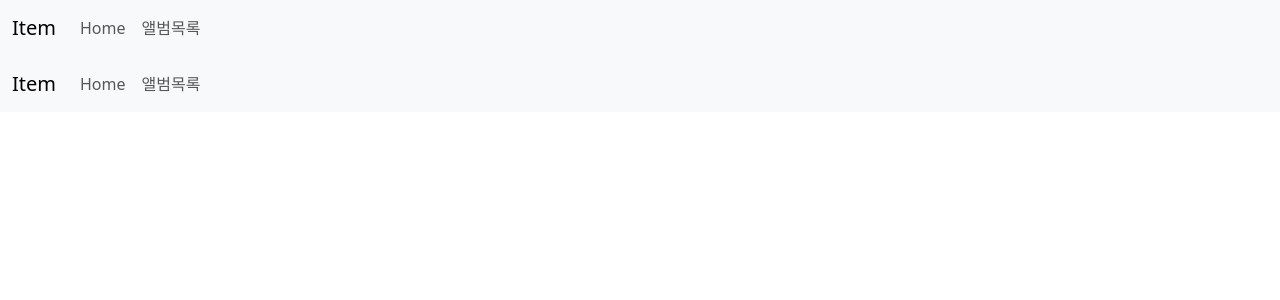
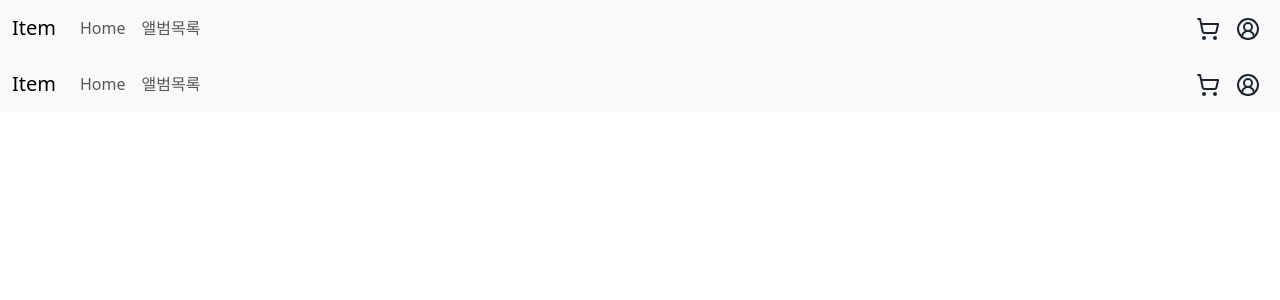
Before and after one commit to kkkkrk/hiphop-item, a Next.js app: page /Mynavbar in a window 1280 px wide. Shown: the top 300 px of the page. Built offline with nearby package versions, Linux system fonts and the light colour scheme.

Commit message:
navbar icon

```diff
--- a/app/Mynavbar/page.js
+++ b/app/Mynavbar/page.js
@@ -1,6 +1,7 @@
 'use client';
 
 import { Container, Nav, Navbar, NavDropdown } from 'react-bootstrap';
+import { ShoppingCart, CircleUserRound } from 'lucide-react';
 
 export default function MyNavbar() {
     return (
@@ -13,6 +14,8 @@ export default function MyNavbar() {
                         <Nav.Link href="/">Home</Nav.Link>
                         <Nav.Link href="list">앨범목록</Nav.Link>
                     </Nav>
+                    <Nav.Link href="/cart" className='mx-2'><ShoppingCart /></Nav.Link>
+                    <Nav.Link href="/cart" className='mx-2'><CircleUserRound /></Nav.Link>
                 </Navbar.Collapse>
             </Container>
         </Navbar>
--- a/package.json
+++ b/package.json
@@ -9,6 +9,7 @@
   },
   "dependencies": {
     "bootstrap": "^5.3.8",
+    "lucide-react": "^0.564.0",
     "mongodb": "^7.1.0",
     "next": "16.1.6",
     "react": "19.2.3",
```
Also changed, not shown: 1 other file (tests, documents, lock files or other folders).
